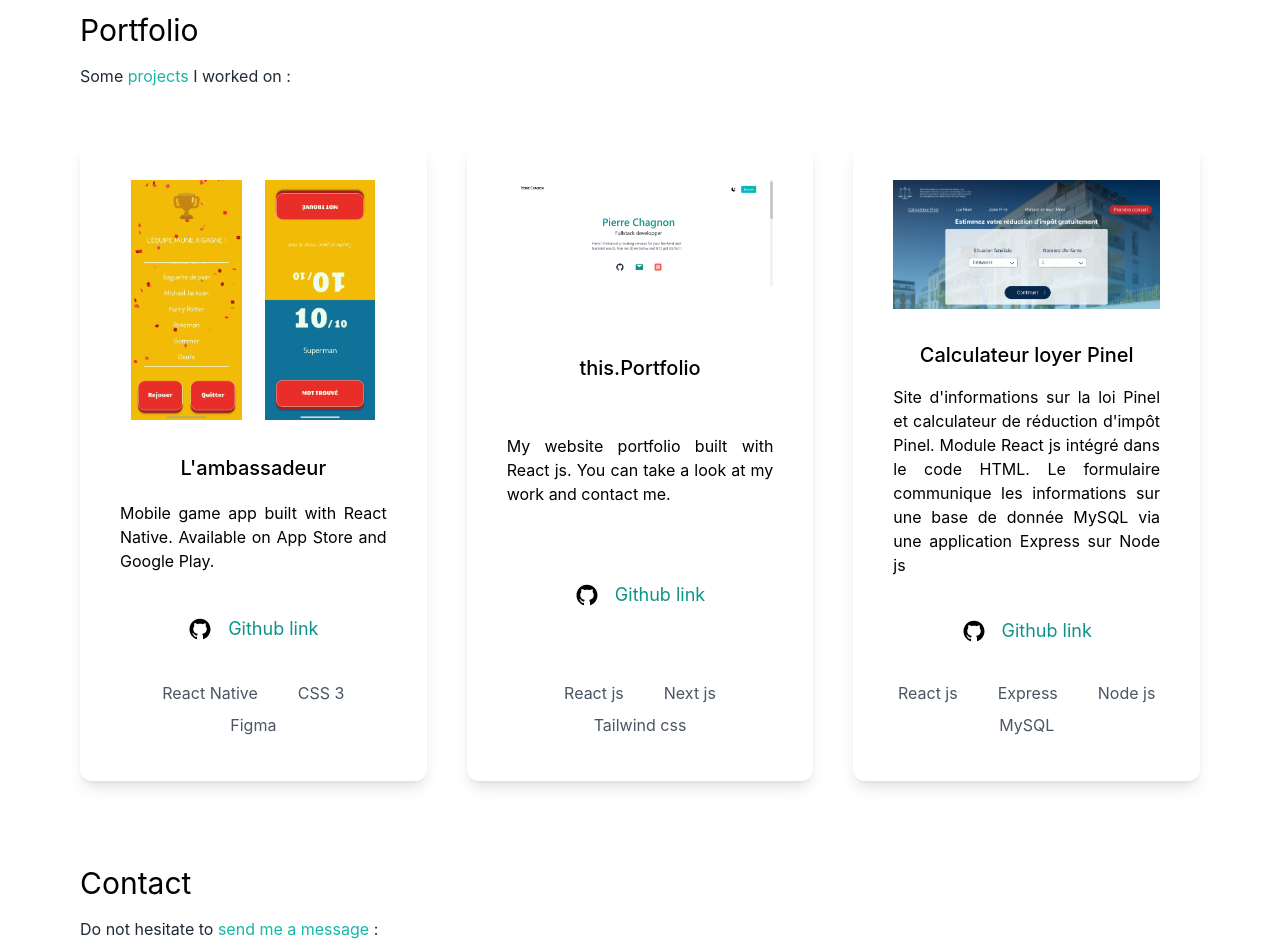
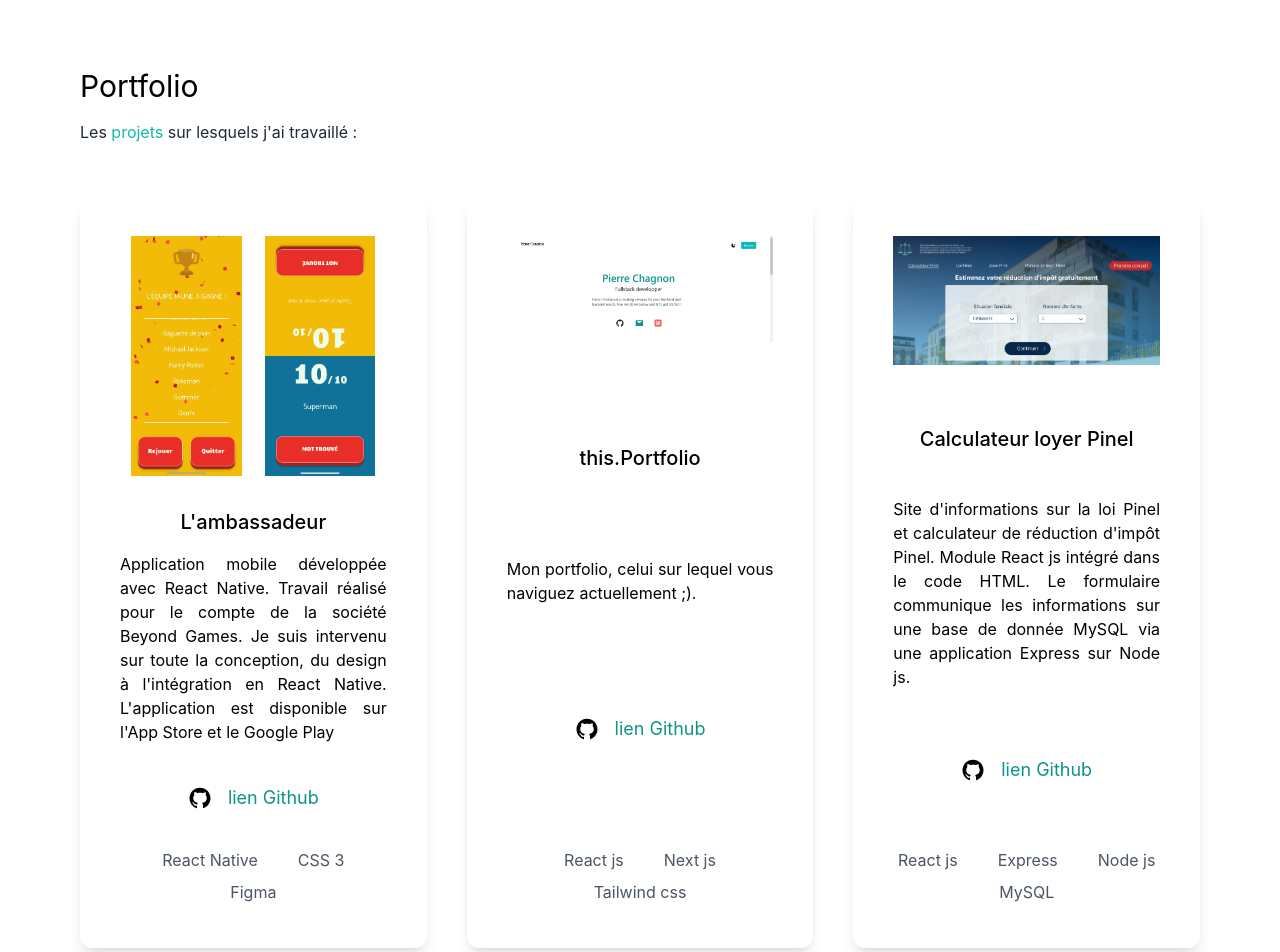
Before and after one commit to PierreChagnon/portfolio, a Next.js app: page / in a window 1280 px wide. Shown: the part 1080-2032 px from the top of the page. Built offline with nearby package versions, Linux system fonts and the light colour scheme.

Commit message:
french translation

```diff
--- a/components/Card.jsx
+++ b/components/Card.jsx
@@ -35,7 +35,7 @@ export default function Card({ id, previews, title, description, githubLink = '#
             <p className='py-2 text-justify'>{description}</p>
             <div className="flex w-full justify-center items-center text-lg my-4">
                 <AiFillGithub className="text-2xl" />
-                <a href={githubLink} onclick="event.preventDefault()" target="_blank" rel="noreferrer" className='ml-4 hover:text-teal-800 transition duration-150 ease-out hover:ease-in py-4 text-teal-600'>Github link</a>
+                <a href={githubLink} onclick="event.preventDefault()" target="_blank" rel="noreferrer" className='ml-4 hover:text-teal-800 transition duration-150 ease-out hover:ease-in py-4 text-teal-600'>lien Github</a>
             </div>
             <div className='flex justify-center gap-x-10 flex-wrap '>
                 {frameworks.map((framework, key) => {
--- a/pages/index.js
+++ b/pages/index.js
@@ -57,7 +57,7 @@ export default function Home() {
             <h2 className='text-5xl py-2 text-teal-600 font-medium text-center md:text-6xl'>Pierre Chagnon</h2>
             <h3 className='text-2xl py-2 text-center md:text-3xl dark:text-white'>Fullstack developper</h3>
             <p className='text-justify mx-auto text-md py-5 leading-8 text-gray-800 md:text-xl max-w-xl dark:text-gray-400'>
-              French freelancer providing services for your frontend and backend needs. Join me down below and let`&apos;`s get started !
+              Développeur junior freelance. Je suis à votre disposition pour vous accompagner dans votre projet de site internet ou d'application mobile. Contactez moi afin que nous puissions commencer à travailler !
             </p>
           </div>
           <div className='text-5xl flex justify-center gap-16 py-3 items-center'>
@@ -72,14 +72,14 @@ export default function Home() {
         <section>
           <div>
             <h3 className='text-3xl py-1 dark:text-white'>Portfolio</h3>
-            <p className='text-mb py-2 leading-8 text-gray-800 dark:text-gray-400'>Some <span className='text-teal-500'>projects</span> I worked on :</p>
+            <p className='text-mb py-2 leading-8 text-gray-800 dark:text-gray-400'>Les <span className='text-teal-500'>projets</span> sur lesquels j'ai travaillé :</p>
           </div>
           <div className='lg:flex gap-10'>
             <Card
               id={"card-1"}
               previews={[design1, design2]}
               title="L'ambassadeur"
-              description="Mobile game app built with React Native. Available on App Store and Google Play."
+              description="Application mobile développée avec React Native. Travail réalisé pour le compte de la société Beyond Games. Je suis intervenu sur toute la conception, du design à l'intégration en React Native. L'application est disponible sur l'App Store et le Google Play"
               githubLink="https://github.com/PierreChagnon/Ambassadeur"
               frameworks={["React Native", "CSS 3", "Figma"]}
               screens={[design1, design2, ambLogo]}
@@ -88,7 +88,7 @@ export default function Home() {
               id={'card-2'}
               previews={[design3]}
               title="this.Portfolio"
-              description="My website portfolio built with React js. You can take a look at my work and contact me."
+              description="Mon portfolio, celui sur lequel vous naviguez actuellement ;)."
               githubLink="#"
               frameworks={['React js', 'Next js', 'Tailwind css']}
             />
@@ -96,7 +96,7 @@ export default function Home() {
               id={'card - 3'}
               previews={[design4]}
               title="Calculateur loyer Pinel"
-              description="Site d'informations sur la loi Pinel et calculateur de réduction d'impôt Pinel. Module React js intégré dans le code HTML. Le formulaire communique les informations sur une base de donnée MySQL via une application Express sur Node js"
+              description="Site d'informations sur la loi Pinel et calculateur de réduction d'impôt Pinel. Module React js intégré dans le code HTML. Le formulaire communique les informations sur une base de donnée MySQL via une application Express sur Node js."
               githubLink="#"
               frameworks={['React js', 'Express', 'Node js', 'MySQL']}
             />
@@ -104,7 +104,7 @@ export default function Home() {
         </section>
         <section className='flex flex-col'>
           <h3 className='text-3xl py-1 mt-10 dark:text-white'>Contact</h3>
-          <p className='text-mb mb-5 py-2 leading-8 text-gray-800 dark:text-gray-400'>Do not hesitate to <span className='text-teal-500'>send me a message </span>:</p>
+          <p className='text-mb mb-5 py-2 leading-8 text-gray-800 dark:text-gray-400'>N'hésitez pas à m'envoyer <span className='text-teal-500'>un message </span>:</p>
           <div className='flex my-2 items-center' >
             <AiFillMail className='mr-5 text-4xl text-gray-600 dark:text-gray-400' /><a href='mailto:pc.chagnon@gmail.com' className='py-2 text-teal-500 w-56'>pc.chagnon@gmail.com</a>
           </div>
```
